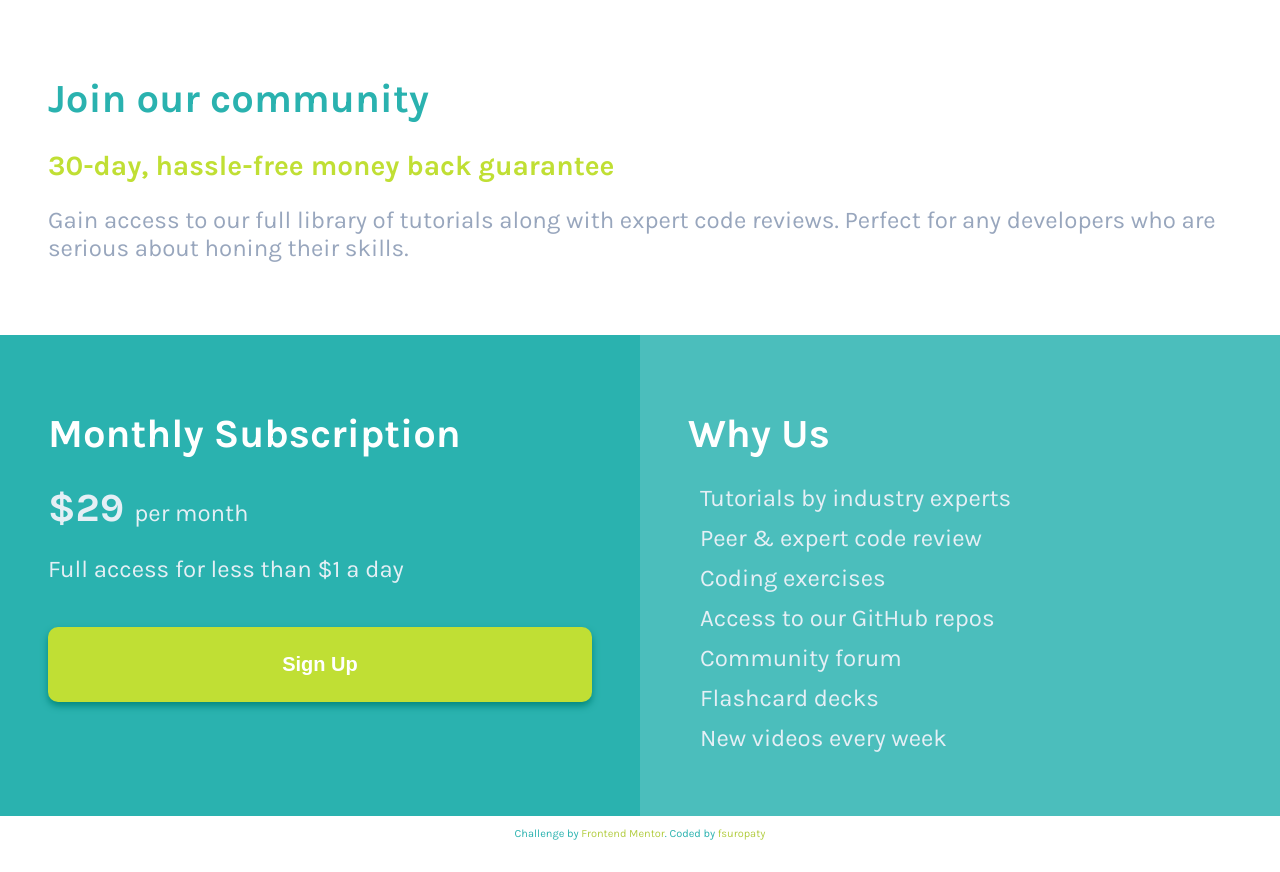
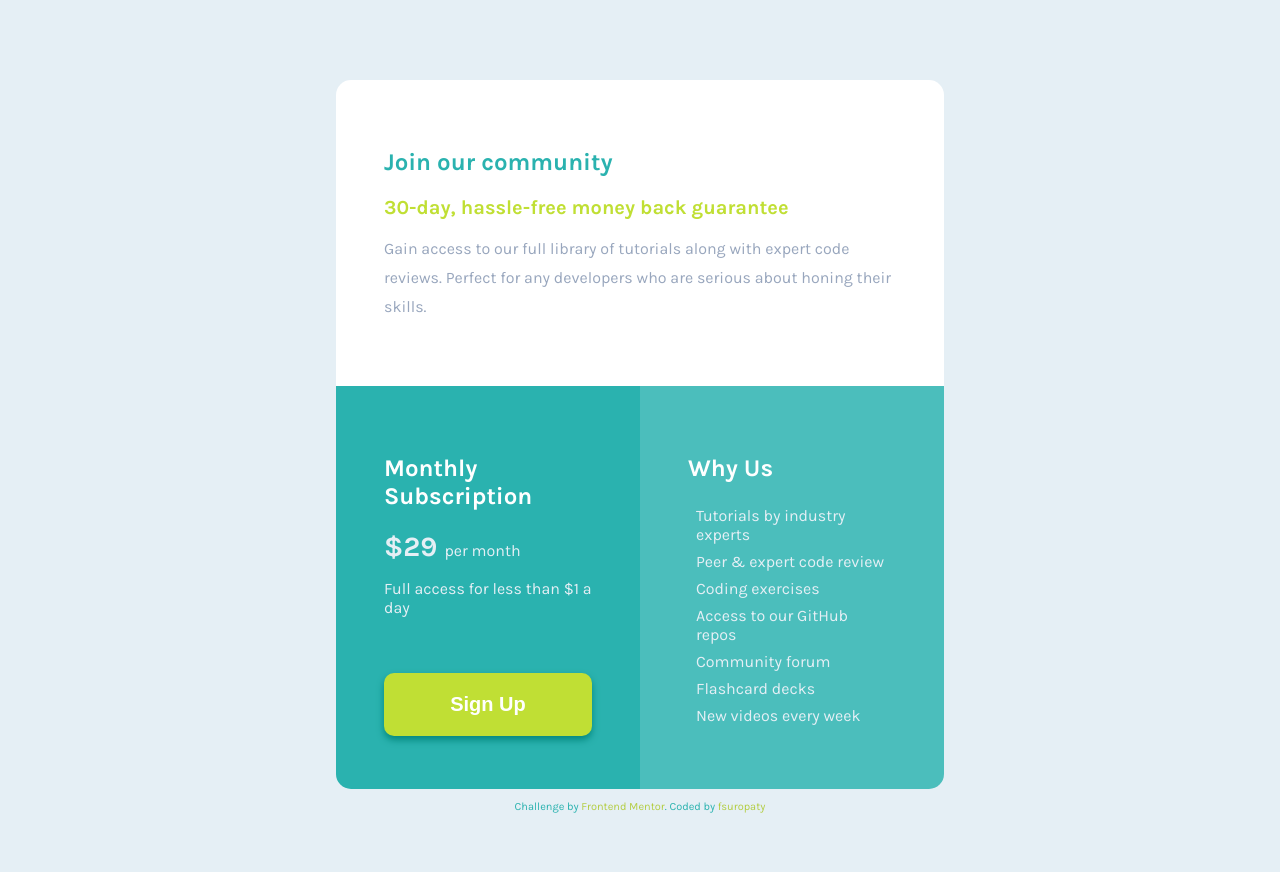
Before and after one commit to fsuropaty/single-price-grid-component-challenge, a plain HTML site: page index.html in a window 1280 px wide. Before the commit the page ends 851 px from the top, so only its background shows below. Drawn offline with Linux system fonts and the light colour scheme.

Commit message:
update styles

```diff
--- a/index.html
+++ b/index.html
@@ -1,55 +1,52 @@
 <!DOCTYPE html>
 <html lang="en">
   <head>
-    <meta charset="UTF-8">
-    <meta name="viewport" content="width=device-width, initial-scale=1.0"> <!-- displays site properly based on user's device -->
+    <meta charset="UTF-8" />
+    <meta name="viewport" content="width=device-width, initial-scale=1.0" />
+    <!-- displays site properly based on user's device -->
 
-    <link rel="icon" type="image/png" sizes="32x32" href="./images/favicon-32x32.png">
-    <link rel="stylesheet" href="main.css">
-    <link rel="preconnect" href="https://fonts.googleapis.com">
-    <link rel="preconnect" href="https://fonts.gstatic.com" crossorigin>
-    <link href="https://fonts.googleapis.com/css2?family=Karla:wght@400;700&display=swap" rel="stylesheet">
+    <link
+      rel="icon"
+      type="image/png"
+      sizes="32x32"
+      href="./images/favicon-32x32.png"
+    />
+    <link rel="stylesheet" href="main.css" />
+    <link rel="preconnect" href="https://fonts.googleapis.com" />
+    <link rel="preconnect" href="https://fonts.gstatic.com" crossorigin />
+    <link
+      href="https://fonts.googleapis.com/css2?family=Karla:wght@400;700&display=swap"
+      rel="stylesheet"
+    />
 
     <title>Frontend Mentor | Single Price Grid Component</title>
-    <link rel="icon" type="image/x-icon" href="/images/favicon-32x32.png">
+    <link rel="icon" type="image/x-icon" href="/images/favicon-32x32.png" />
   </head>
   <body>
+    <main>
       <div class="container">
-      <div class="top-section">
-        <h1 class="head">
-          Join our community
-        </h1>
+        <section class="top-section">
+          <h1 class="head">Join our community</h1>
 
-        <h2>
-          30-day, hassle-free money back guarantee
-        </h2>
+          <h2>30-day, hassle-free money back guarantee</h2>
 
           <p class="top-p">
-          Gain access to our full library of tutorials along with expert code reviews.
-          Perfect for any developers who are serious about honing their skills.
+            Gain access to our full library of tutorials along with expert code
+            reviews. Perfect for any developers who are serious about honing
+            their skills.
           </p>
-      </div>
-      <div class="middle-section">
-        <h1>
-          Monthly Subscription
-        </h1>
+        </section>
 
-        <p class="price">
-          <span>&dollar;29 </span> per month
-        </p>
-        <p>
-          Full access for less than &dollar;1 a day
-        </p>
-        <button href="#">
-          Sign Up
-        </button>
+        <section class="middle-section">
+          <h1>Monthly Subscription</h1>
 
-      </div>
+          <p class="price"><span>&dollar;29 </span> per month</p>
+          <p>Full access for less than &dollar;1 a day</p>
+          <button href="">Sign Up</button>
+        </section>
 
-      <div class="bottom-section">
-        <h1>
-          Why Us
-        </h1>
+        <section class="bottom-section">
+          <h1>Why Us</h1>
           <ul>
             <li>Tutorials by industry experts</li>
             <li>Peer &amp; expert code review</li>
@@ -59,13 +56,19 @@
             <li>Flashcard decks</li>
             <li>New videos every week</li>
           </ul>
-      </div>
+        </section>
         <footer>
           <p class="attribution">
-          Challenge by <a rel="noopener"href="https://www.frontendmentor.io?ref=challenge" target="_blank">Frontend Mentor</a>.
-          Coded by <a href="#"> fsuropaty</a>
+            Challenge by
+            <a
+              rel="noopener"
+              href="https://www.frontendmentor.io?ref=challenge"
+              target="_blank"
+              >Frontend Mentor</a
+            >. Coded by <a href="#"> fsuropaty</a>
           </p>
         </footer>
       </div>
+    </main>
   </body>
 </html>
--- a/main.scss
+++ b/main.scss
@@ -1,27 +1,33 @@
 :root {
-
   //Primary Color
-    --Cyan : hsl(179, 62%, 43%);
-    --Cyan-Shade-1 :hsl(179, 47%, 52%);
-    --Bright-Yellow : #c0df34;
-    --Bright-Yellow-Shade-1 : hsl(71, 58%, 53%);
+  --Cyan: hsl(179, 62%, 43%);
+  --Cyan-Shade-1: hsl(179, 47%, 52%);
+  --Bright-Yellow: #c0df34;
+  --Bright-Yellow-Shade-1: hsl(71, 58%, 53%);
 
   //Neutral Color
   --Light-Gray: hsl(204, 43%, 93%);
   --Grayish-Blue: hsl(218, 22%, 67%);
-
 }
 
-@import url('https://fonts.googleapis.com/css2?family=Karla:wght@400;700&display=swap');
+@import url("https://fonts.googleapis.com/css2?family=Karla:wght@400;700&display=swap");
 
-
-html, body {
+html,
+body {
   font-size: 16px;
-    font-family: 'Karla', sans-serif;
+  font-family: "Karla", sans-serif;
   width: 100%;
   height: 100%;
   padding: 0;
   margin: 0;
+  background-color: var(--Light-Gray);
+}
+
+main {
+  display: flex;
+  justify-content: center;
+  align-items: center;
+  margin: 2em;
 }
 
 .container {
@@ -34,6 +40,7 @@ html, body {
 .top-section {
   background: white;
   padding: 1.3em;
+  border-radius: 15px 15px 0px 0px;
 
   h1 {
     color: var(--Cyan);
@@ -46,10 +53,7 @@ html, body {
   p {
     color: var(--Grayish-Blue);
     line-height: 1.8rem;
-
   }
-
-
 }
 
 .middle-section {
@@ -63,7 +67,6 @@ html, body {
 
   p {
     color: var(--Light-Gray);
-
   }
 
   button {
@@ -75,18 +78,16 @@ html, body {
     padding: 1em;
     width: 100%;
     border: none;
-        border-radius: .5em;
-        margin: 0, auto;
+    border-radius: 0.5em;
     box-shadow: 0px 4px 7px #04887d;
-        padding: 1.3em;
+    padding: 1em;
   }
-
-
 }
 
 .bottom-section {
   background: var(--Cyan-Shade-1);
   padding: 1.3em;
+  border-radius: 0px 0px 15px 15px;
 
   ul {
     margin-top: 1.5em;
@@ -96,8 +97,7 @@ html, body {
   li {
     list-style: none;
     color: var(--Light-Gray);
-        margin: .5em;
-
+    margin: 0.5em;
   }
 }
 
@@ -107,64 +107,64 @@ h1 {
 }
 
 footer {
-    height: fit-content;
+  height: auto;
 }
 
 .attribution {
-
   font-size: 11px;
   text-align: center;
   color: var(--Cyan);
-    justify-content:center ;
+  justify-content: center;
 }
 .attribution a {
   color: var(--Bright-Yellow-Shade-1);
   text-decoration: none;
 }
 
-@media only screen and (min-width : 800px) {
-
-
+@media only screen and (min-width: 800px) {
   .container {
     display: grid;
-        grid-auto-columns: 1fr;
-        grid-template-columns: repeat(auto 1fr);
-        grid-template-rows: auto;
+    grid-template-columns: 1fr 1fr;
     gap: 0px 0px;
+    width: 50%;
+    margin: 3em;
+    border-radius: 25px;
   }
 
-
   h1 {
-        font-size:2.5rem;
+    font-size: 1.5rem;
   }
 
   .top-section {
     grid-area: 1 / 1 / 2 / 3;
     padding: 3em;
     margin: 0;
+    height: auto;
 
     h2 {
-            font-size: 1.75rem;
+      font-size: 1.25rem;
     }
 
     p {
-            font-size: 1.5rem;
+      font-size: 1rem;
     }
   }
   .middle-section {
     grid-area: 2 / 1 / 3 / 2;
     padding: 3em;
-
+    border-radius: 0px 0px 0px 15px;
     span {
-            font-size: 2.5rem;
+      font-size: 1.75rem;
     }
 
     p {
-            font-size: 1.5rem;
+      font-size: 1rem;
     }
 
     button {
       font-size: 1.25em;
+      margin-top: 2em;
+      transition: all 0.5s;
 
       &:hover {
         background: var(--Bright-Yellow-Shade-1);
@@ -174,18 +174,15 @@ footer {
   .bottom-section {
     grid-area: 2 / 2 / 3 / 3;
     padding: 3em;
-
+    border-radius: 0px 0px 15px 0px;
     li {
-            font-size: 1.5rem;
+      font-size: 1rem;
     }
   }
 
   footer {
-        background: white;
     margin: auto;
     grid-column: span 2;
     justify-content: center;
-
   }
-
 }
```
Also changed, not shown: main.css, 1 other file. Lines whose indentation alone changed are shown as unchanged.
